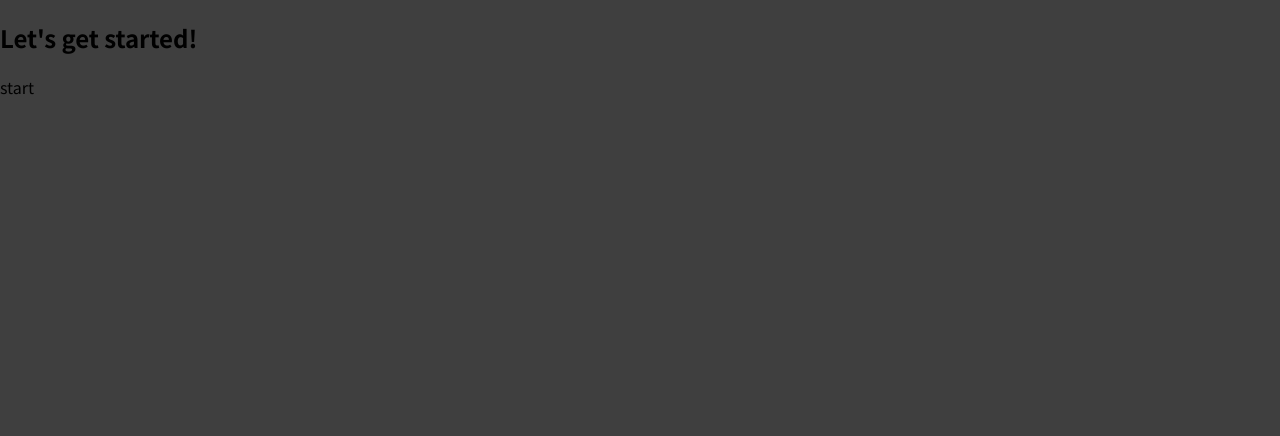
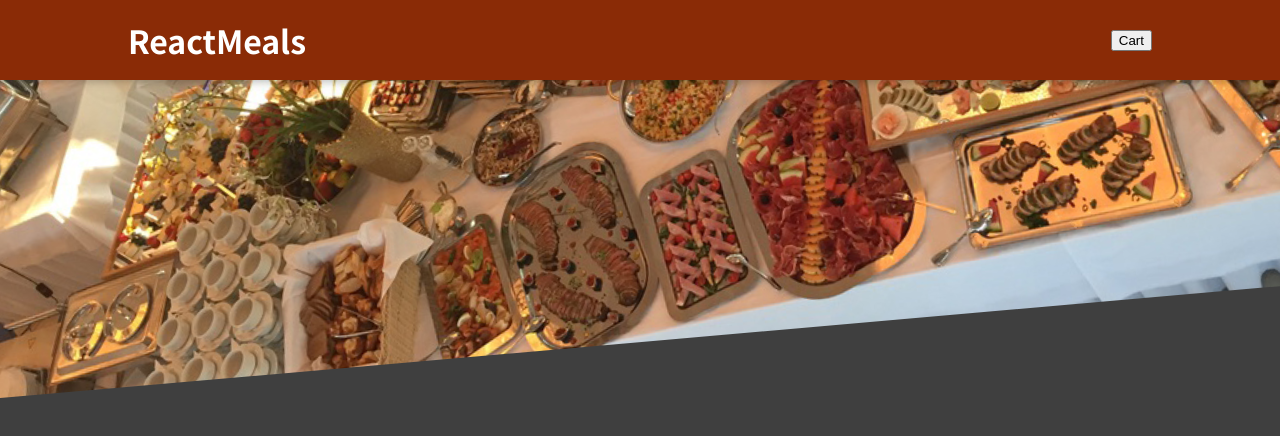
Before and after one commit to andrewrey/react-complete-guideProject6, a React (Create React App) app: page / in a window 1280 px wide. Shown: the top 436 px of the page. Built offline with nearby package versions, Linux system fonts and the light colour scheme.

Commit message:
header component created

```diff
--- a/src/App.js
+++ b/src/App.js
@@ -1,8 +1,12 @@
+import { Fragment } from "react";
+import Header from "./components/Layout/Header";
+
 function App() {
   return (
     <div>
-      <h2>Let's get started!</h2>
-      <p>start</p>
+      <Fragment>
+        <Header />
+      </Fragment>
     </div>
   );
 }
--- /dev/null
+++ b/src/components/Layout/Header.js
@@ -0,0 +1,19 @@
+import "./Header.module.css";
+import mealsImages from "../../assets/meals.jpg";
+import styles from "./Header.module.css";
+
+const Header = (props) => {
+  return (
+    <>
+      <header className={styles.header}>
+        <h1>ReactMeals</h1>
+        <button>Cart</button>
+      </header>
+      <div className={styles["main-image"]}>
+        <img src={mealsImages} alt="A table with food" />
+      </div>
+    </>
+  );
+};
+
+export default Header;
--- /dev/null
+++ b/src/components/Layout/Header.module.css
@@ -0,0 +1,29 @@
+.header {
+  position: fixed;
+  top: 0;
+  left: 0;
+  width: 100%;
+  height: 5rem;
+  background-color: #8a2b06;
+  color: white;
+  display: flex;
+  justify-content: space-between;
+  align-items: center;
+  padding: 0 10%;
+  box-shadow: 0 2px 8px rgba(0, 0, 0, 0.25);
+  z-index: 10;
+}
+
+.main-image {
+  width: 100%;
+  height: 25rem;
+  z-index: 0;
+  overflow: hidden;
+}
+
+.main-image img {
+  width: 110%;
+  height: 100%;
+  object-fit: cover;
+  transform: rotateZ(-5deg) translateY(-4rem) translateX(-1rem);
+}
```
Also changed, not shown: src/assets/meals.jpg (added), 1 other file (tests, documents, lock files or other folders).
